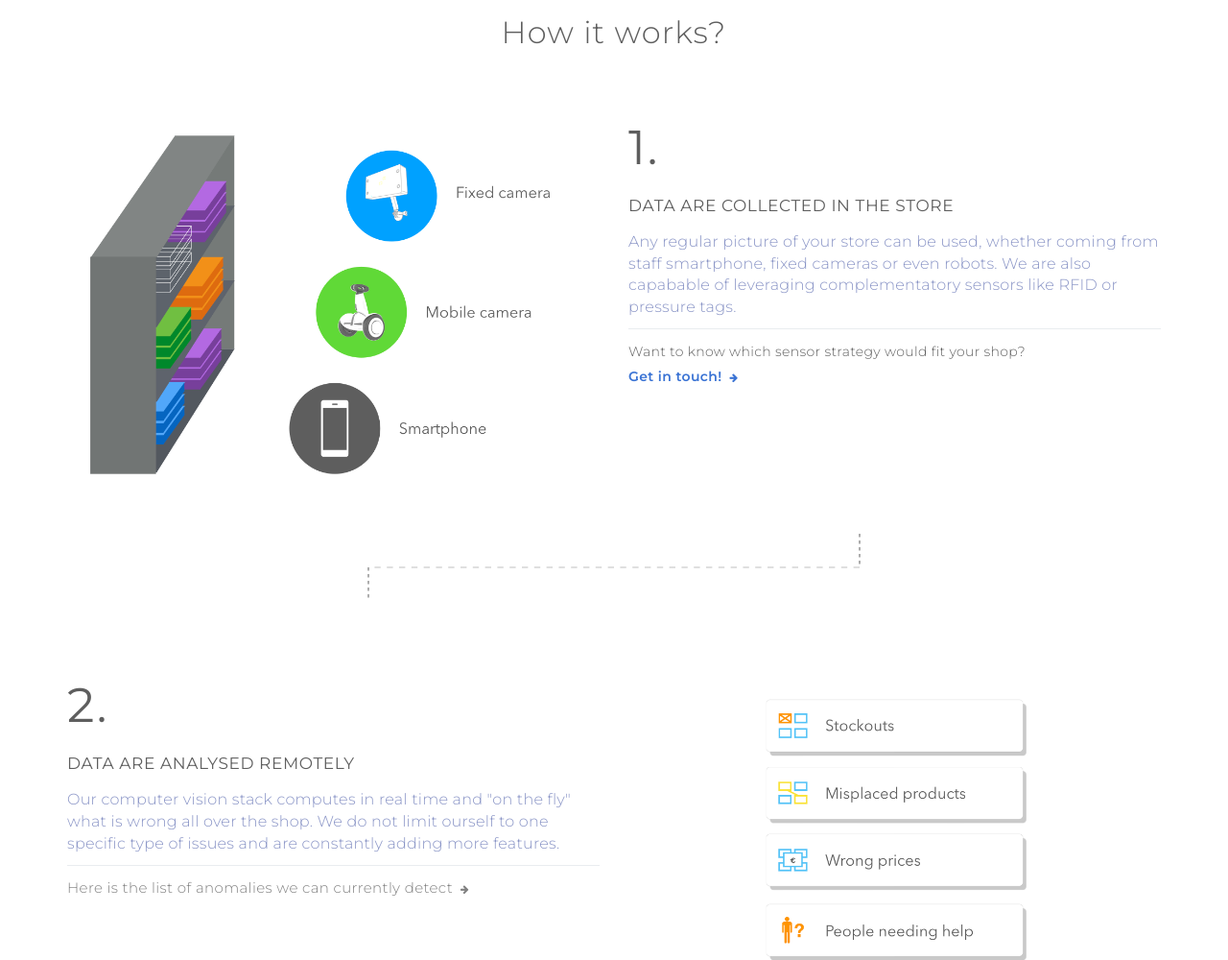
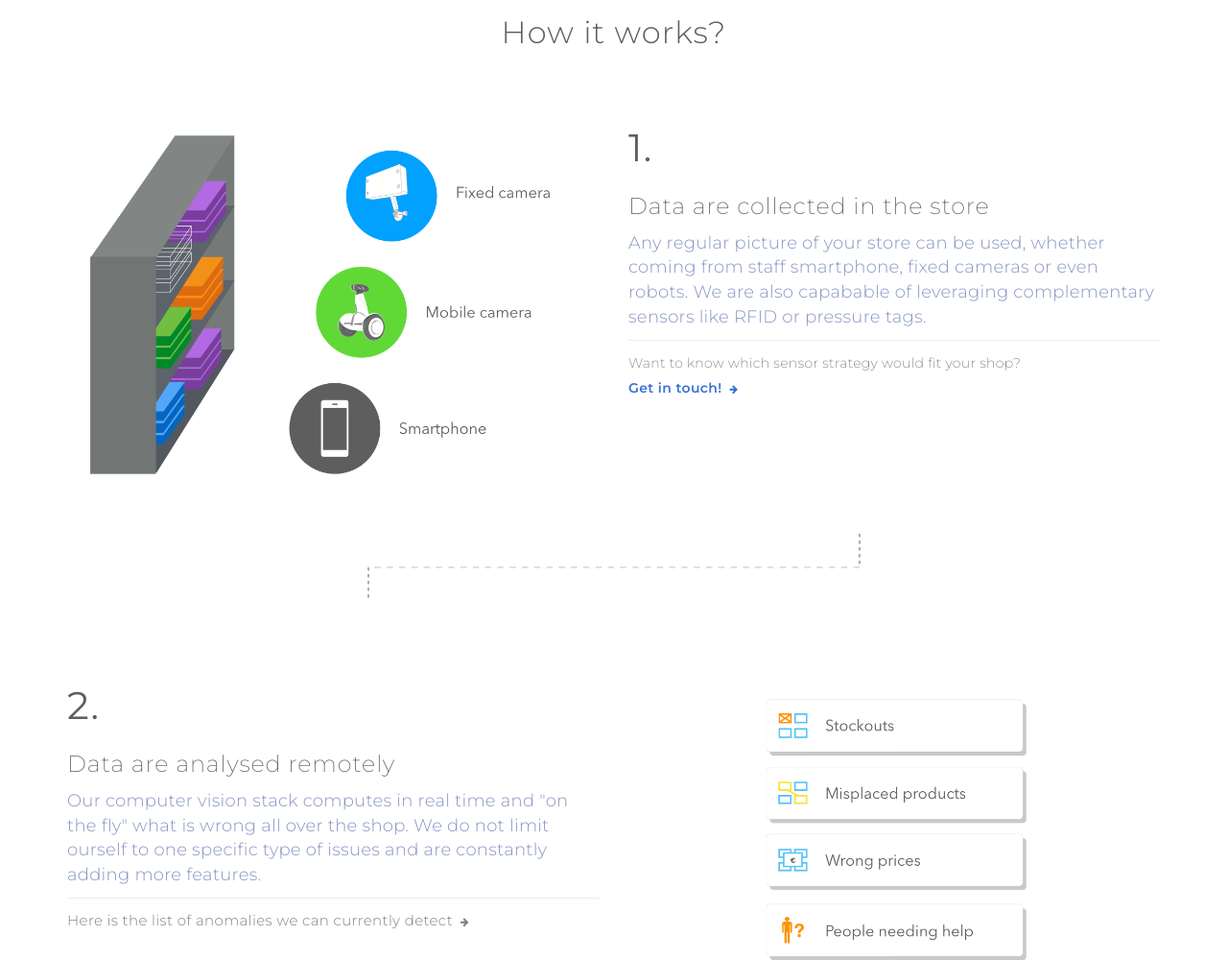
Before and after one commit to ggate/ggate.github.io, a plain HTML site: page index.html in a window 1280 px wide. Shown: the part 1800-2800 px from the top of the page at 96% size. Drawn offline with nearby package versions, Linux system fonts and the light colour scheme; a script that the page names is missing.

Commit message:
fixing fonts

```diff
--- a/index.html
+++ b/index.html
@@ -51,7 +51,6 @@
 
 
 <header class="masthead">
-  <!-- <div class="masthead_bg"></div> -->
   <div class="container" id="concept">
     <div class="topvspace100 hidden-xs"></div>
     <div class="row">
@@ -114,9 +113,9 @@
         <div class="col-sm-6">
           <h1 class="text-left">1.</h1>
           <h3 class="text-left">Data are collected in the store</h3>
-          <p class="vspace100 text-left bottomborder">Any regular picture of your store can be used, whether coming from staff smartphone, fixed cameras or even robots. We are also capabable of leveraging complementatory sensors like RFID or pressure tags.</p>
+          <p class="vspace100 text-left bottomborder">Any regular picture of your store can be used, whether coming from staff smartphone, fixed cameras or even robots. We are also capabable of leveraging complementary sensors like RFID or pressure tags.</p>
 
-          <h6 class="text-left">Want to know which sensor strategy would fit your shop?</h6> <h5 class="text-left"><a href="developers.html">Get in touch!</a></h5>
+          <h6 class="text-left">Want to know which sensor strategy would fit your shop?</h6> <h5 class="text-left"><a href="contact.html">Get in touch!</a></h5>
         </div>
     </div>
   </div>
@@ -155,8 +154,8 @@
         </div>
         <div class="col-sm-6">
           <h1 class="text-left">3.</h1>
-          <h3 class="text-left">An actionable TODO list in your pocket</h3>
-          <p class="vspace100 text-left bottomborder">Staff in the store receive on their smartphone a list of the anomalies that they can easily and instantly fixed, to boost performance, increase revenue, and delight your customers. </p>
+          <h3 class="text-left">A TODO list in your pocket</h3>
+          <p class="vspace100 text-left bottomborder">Staff in the store receive on their smartphone a list of the anomalies that they can instantly fix, to boost performance and increase revenue. </p>
 
           <h6 class="text-left">We are also delivering our solution as web API.</h6>
           <h5 class="text-left"><a href="developers.html">See here our developer page</a></h5>
--- a/static/css/new-age.css
+++ b/static/css/new-age.css
@@ -27,9 +27,9 @@ h2 {
 
 h3 {
   color          : #5E5E5E;
-  text-transform : uppercase;
-  font-size      : 17px;
-  font-weight    : 400;
+  /* text-transform : uppercase; */
+  font-size      : 24px;
+  font-weight    : 200;
   line-height    : 33px;
   letter-spacing : .035em;
 }
@@ -53,7 +53,7 @@ h5 {
 h6 {
   color          : #5E5E5E;
   font-size      : 14px;
-  font-weight    : 300;
+  font-weight    : 200;
   line-height    : 26px;
   letter-spacing : .025em;
   /* text-transform : uppercase; */
@@ -180,7 +180,7 @@ header.masthead h2 {
 header.masthead h3 {
   font-size: 17px;
   text-transform : none;
-  font-weight: 100;
+  font-weight: 200;
 }
 
 section.explain h4:after {
@@ -207,6 +207,7 @@ section.features h5 {
 
 section.features h6 {
   margin-bottom: 0px;
+  margin-top: 0px;
 }
 
 section.features a{
@@ -403,7 +404,7 @@ section.features .big img {
 }
 
 section.features h1{
-  font-size: 50px;
+  font-size: 40px;
 }
 
 
@@ -475,6 +476,7 @@ section.features h4 {
 
 section.features p {
   padding-bottom : 10px;
+  font-size: 18px;
 }
 
 .card h6 {
```
